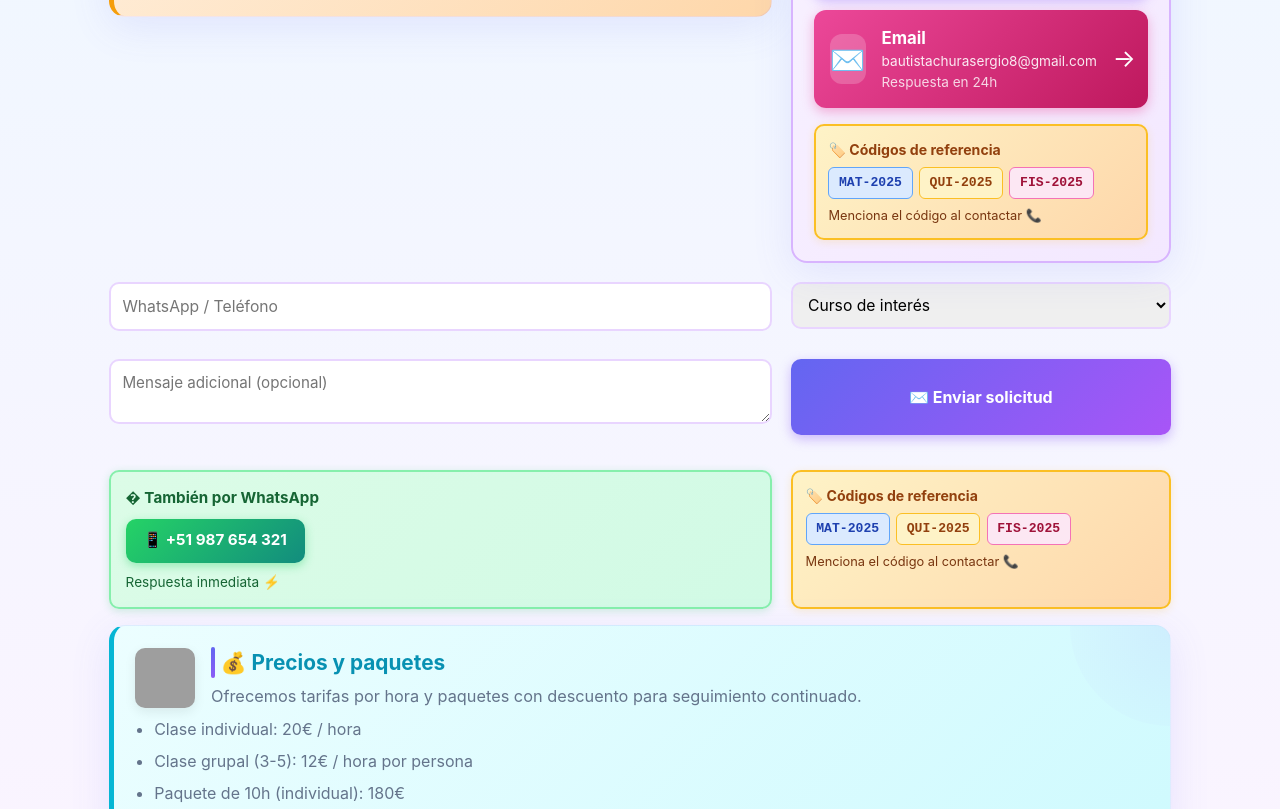
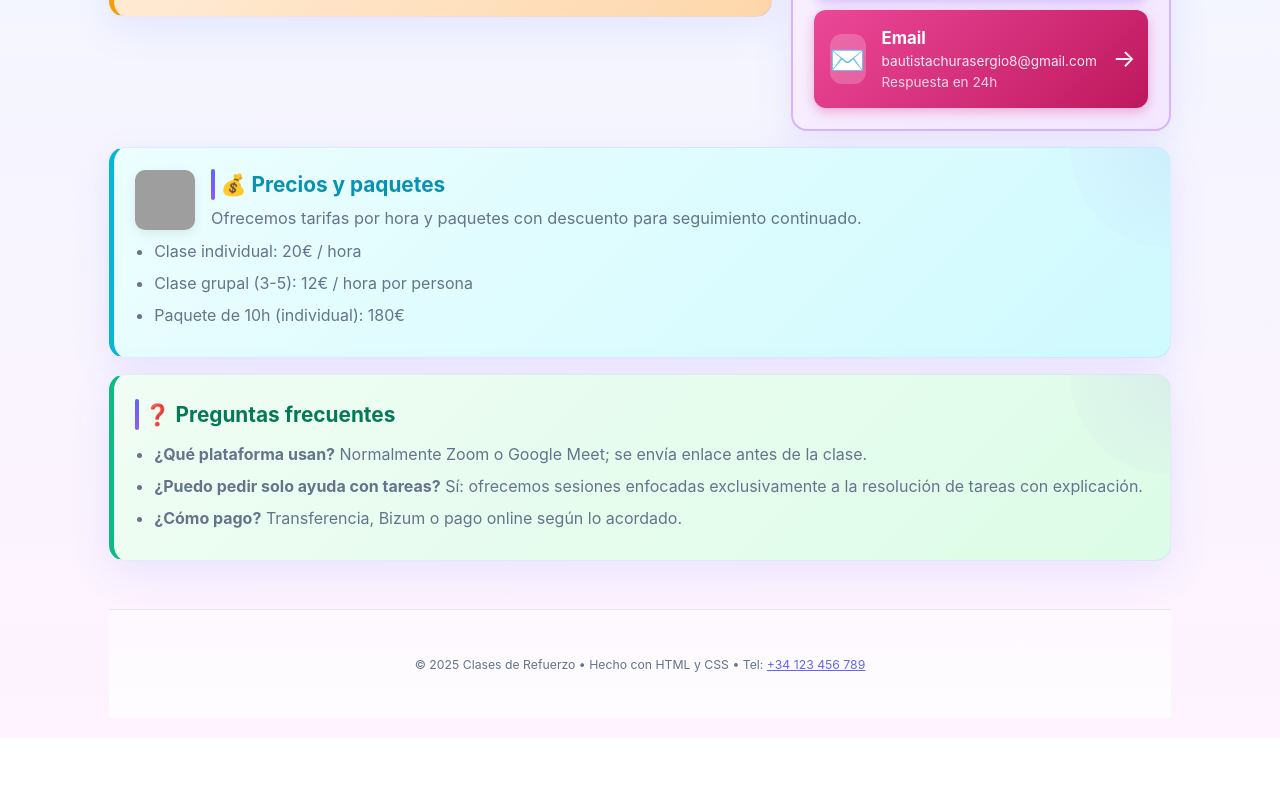
Before and after one commit to sergio321840/web-informativo, a plain HTML site: page index.html in a window 1280 px wide. Shown: the part 1385-2194 px from the top of the page. After the commit the page ends 2123 px from the top, so only its background shows below. Drawn offline with Linux system fonts and the light colour scheme; grey boxes are pictures that could not be loaded.

Commit message:
Update index.html with clean contact buttons and improved header

```diff
--- a/index.html
+++ b/index.html
@@ -72,13 +72,6 @@
       .meta{font-size:.95rem;color:var(--muted);margin-top:.6rem}
       .badge{display:inline-block;background:linear-gradient(135deg,var(--accent),var(--accent-2));color:white;padding:.3rem .7rem;border-radius:999px;font-weight:700;font-size:.88rem;box-shadow:0 4px 12px rgba(99,102,241,0.3);animation:pulse 2s ease-in-out infinite}
       @keyframes pulse{0%,100%{box-shadow:0 4px 12px rgba(99,102,241,0.3)} 50%{box-shadow:0 6px 20px rgba(99,102,241,0.5)}}
-
-      /* Form */
-      input,select,textarea,button{font-family:inherit}
-      input,select{width:100%;padding:.7rem;border-radius:10px;border:1px solid #e2e8f0;margin-bottom:.6rem;font-size:.98rem;transition:border .2s}
-      input:focus,select:focus{outline:none;border-color:var(--accent)}
-      button[type=submit]{width:100%;padding:.75rem;border-radius:10px;border:none;background:linear-gradient(135deg,var(--accent),var(--accent-2));color:white;font-weight:700;cursor:pointer;box-shadow:0 8px 20px rgba(99,102,241,0.25);transition:transform .2s,box-shadow .2s}
-      button[type=submit]:hover{transform:translateY(-2px);box-shadow:0 12px 28px rgba(99,102,241,0.35)}
 
       footer{margin-top:3rem;padding:1.5rem 0;color:var(--muted);text-align:center;font-size:.92rem;border-top:1px solid #e2e8f0;background:linear-gradient(180deg, rgba(255,255,255,0.5), rgba(255,255,255,0.8))}
       footer a{color:var(--accent)}
@@ -186,8 +179,8 @@
           </div>
 
           <aside>
-            <div class="card" style="background:linear-gradient(135deg, #faf5ff 0%, #f3e8ff 100%);border:2px solid #d8b4fe">
-              <h2 style="color:#7c3aed">� Contáctanos Directamente</h2>
+            <div class="card" id="contacto" style="background:linear-gradient(135deg, #faf5ff 0%, #f3e8ff 100%);border:2px solid #d8b4fe">
+              <h2 style="color:#7c3aed">📞 Contáctanos Directamente</h2>
               <p class="meta" style="margin-bottom:1.5rem">Elige tu forma favorita de comunicación</p>
 
               <!-- WhatsApp -->
@@ -233,51 +226,6 @@
                 </div>
                 <div style="font-size:1.5rem">→</div>
               </a>
-
-              <!-- Reference codes box -->
-              <div style="margin-top:1rem;padding:.8rem;background:linear-gradient(135deg,#fef3c7,#fed7aa);border-radius:10px;border:2px solid #fbbf24;box-shadow:0 2px 8px rgba(251,191,36,0.2)">
-                <p style="margin:0 0 .4rem 0;font-size:.88rem;font-weight:700;color:#92400e">🏷️ Códigos de referencia</p>
-                <div style="display:flex;gap:.4rem;flex-wrap:wrap">
-                  <span style="background:#dbeafe;color:#1e40af;padding:.35rem .6rem;border-radius:6px;font-family:monospace;font-size:.82rem;font-weight:700;border:1px solid #60a5fa">MAT-2025</span>
-                  <span style="background:#fef3c7;color:#92400e;padding:.35rem .6rem;border-radius:6px;font-family:monospace;font-size:.82rem;font-weight:700;border:1px solid #fbbf24">QUI-2025</span>
-                  <span style="background:#fce7f3;color:#9f1239;padding:.35rem .6rem;border-radius:6px;font-family:monospace;font-size:.82rem;font-weight:700;border:1px solid #f472b6">FIS-2025</span>
-                </div>
-                <p style="margin:.4rem 0 0;font-size:.8rem;color:#78350f">Menciona el código al contactar 📞</p>
-              </div>
-            </div>
-          </aside>
-
-                <input name="telefono" type="tel" placeholder="WhatsApp / Teléfono" style="width:100%;padding:.7rem;border-radius:10px;border:2px solid #e9d5ff;margin-bottom:.6rem;font-size:.98rem;transition:border .2s" onfocus="this.style.borderColor='#a855f7'" onblur="this.style.borderColor='#e9d5ff'">
-
-                <select name="curso" style="width:100%;padding:.7rem;border-radius:10px;border:2px solid #e9d5ff;margin-bottom:.7rem;font-size:.98rem;transition:border .2s" onfocus="this.style.borderColor='#a855f7'" onblur="this.style.borderColor='#e9d5ff'">
-                  <option value="">Curso de interés</option>
-                  <option>📐 Matemáticas</option>
-                  <option>🧪 Química</option>
-                  <option>⚛️ Física</option>
-                  <option>📚 Varios cursos</option>
-                </select>
-
-                <textarea name="mensaje" rows="2" placeholder="Mensaje adicional (opcional)" style="width:100%;padding:.7rem;border-radius:10px;border:2px solid #e9d5ff;margin-bottom:.7rem;font-size:.95rem;resize:vertical;transition:border .2s" onfocus="this.style.borderColor='#a855f7'" onblur="this.style.borderColor='#e9d5ff'"></textarea>
-
-                <button type="submit" style="width:100%;padding:.8rem;border-radius:10px;border:none;background:linear-gradient(135deg,#6366f1,#a855f7);color:white;font-weight:700;font-size:1rem;cursor:pointer;box-shadow:0 4px 12px rgba(139,92,246,0.4);transition:all .2s" onmouseover="this.style.transform='translateY(-2px)';this.style.boxShadow='0 6px 16px rgba(139,92,246,0.5)'" onmouseout="this.style.transform='translateY(0)';this.style.boxShadow='0 4px 12px rgba(139,92,246,0.4)'">✉️ Enviar solicitud</button>
-              </form>
-
-              <div style="margin-top:1rem;padding:.9rem;background:linear-gradient(135deg,#dcfce7,#d1fae5);border-radius:10px;border:2px solid #86efac;box-shadow:0 2px 8px rgba(34,197,94,0.2)">
-                <p style="margin:0 0 .6rem 0;font-weight:700;color:#166534;font-size:.95rem">� También por WhatsApp</p>
-                <a href="https://wa.me/51987654321?text=Hola,%20quiero%20información%20sobre%20clases" target="_blank" style="display:inline-block;background:linear-gradient(135deg,#25d366,#128c7e);color:#fff;padding:.65rem 1.1rem;border-radius:10px;text-decoration:none;font-weight:700;font-size:.95rem;box-shadow:0 3px 10px rgba(37,211,102,0.4);transition:transform .2s" onmouseover="this.style.transform='scale(1.05)'" onmouseout="this.style.transform='scale(1)'">📱 +51 987 654 321</a>
-                <p style="margin:.6rem 0 0;font-size:.85rem;color:#166534">Respuesta inmediata ⚡</p>
-              </div>
-
-              <!-- Reference codes box -->
-              <div style="margin-top:1rem;padding:.8rem;background:linear-gradient(135deg,#fef3c7,#fed7aa);border-radius:10px;border:2px solid #fbbf24;box-shadow:0 2px 8px rgba(251,191,36,0.2)">
-                <p style="margin:0 0 .4rem 0;font-size:.88rem;font-weight:700;color:#92400e">🏷️ Códigos de referencia</p>
-                <div style="display:flex;gap:.4rem;flex-wrap:wrap">
-                  <span style="background:#dbeafe;color:#1e40af;padding:.35rem .6rem;border-radius:6px;font-family:monospace;font-size:.82rem;font-weight:700;border:1px solid #60a5fa">MAT-2025</span>
-                  <span style="background:#fef3c7;color:#92400e;padding:.35rem .6rem;border-radius:6px;font-family:monospace;font-size:.82rem;font-weight:700;border:1px solid #fbbf24">QUI-2025</span>
-                  <span style="background:#fce7f3;color:#9f1239;padding:.35rem .6rem;border-radius:6px;font-family:monospace;font-size:.82rem;font-weight:700;border:1px solid #f472b6">FIS-2025</span>
-                </div>
-                <p style="margin:.4rem 0 0;font-size:.8rem;color:#78350f">Menciona el código al contactar 📞</p>
-              </div>
             </div>
           </aside>
         </div>
```
